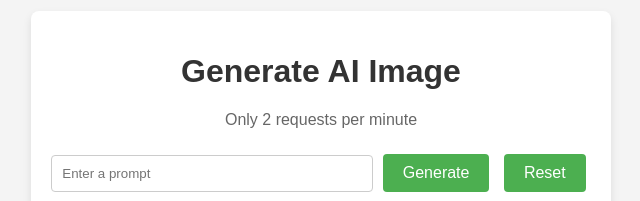
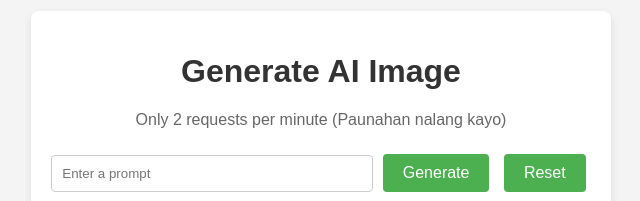
Before and after one commit to Xtian69420/Image-generator, a plain HTML site: page index.html in a window 1280 px wide. Shown: the part 212-413 px from the top of the page, without its empty margins (319-959 px from the left). Drawn offline with Linux system fonts and the light colour scheme.

Commit message:
update notice

```diff
--- a/index.html
+++ b/index.html
@@ -10,7 +10,7 @@
 <body>
     <div class="container">
         <h1>Generate AI Image</h1>
-        <p>Only 2 requests per minute</p>
+        <p>Only 2 requests per minute (Paunahan nalang kayo)</p>
         <input type="text" id="prompt" placeholder="Enter a prompt">
         <button onclick="generateImage()">Generate</button>
         <button onclick="resetPage()">Reset</button>
```
